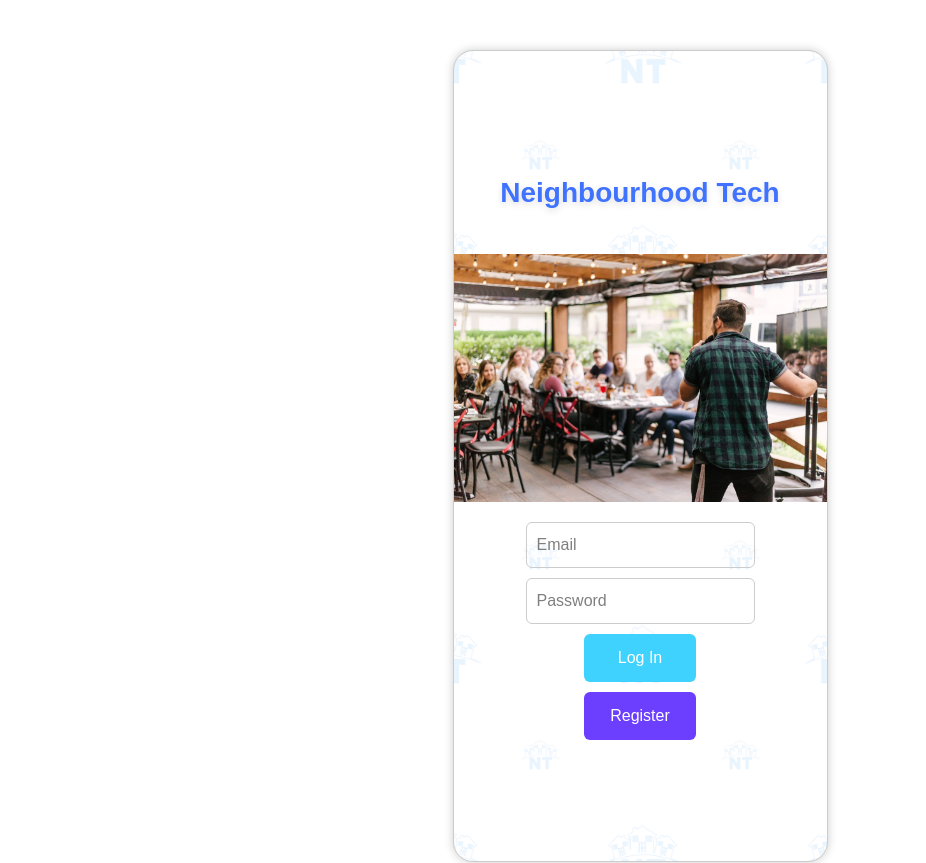
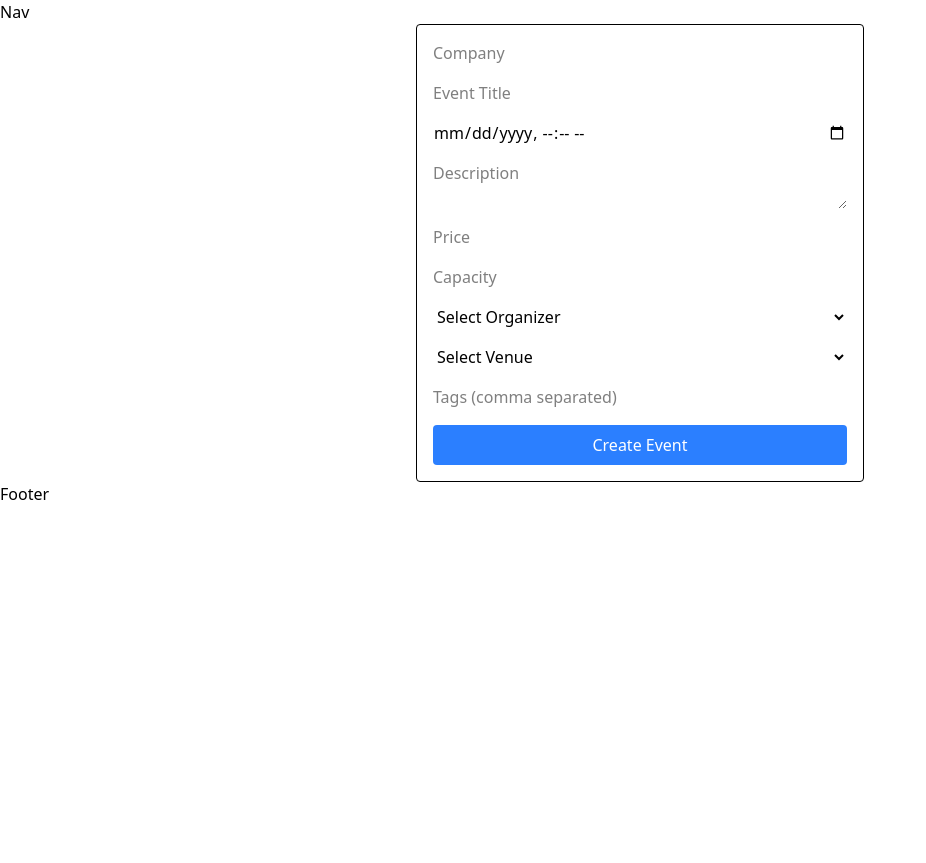
Before and after one commit to ADRcodes/neighbourhood-tech, a React (Vite) app: page /register in a window 1280 px wide. Shown: the top 863 px of the page, without its empty margins (0-926 px from the left). After the commit the page ends 800 px from the top, so only its background shows below. Built offline with nearby package versions, Linux system fonts and the light colour scheme; no server answers.

Commit message:
Install react router dom, rework app.jsx, add RegisterEventForm page

```diff
--- a/package.json
+++ b/package.json
@@ -13,6 +13,7 @@
     "@tailwindcss/vite": "^4.1.11",
     "react": "^19.1.0",
     "react-dom": "^19.1.0",
+    "react-router-dom": "^7.8.0",
     "tailwindcss": "^4.1.11"
   },
   "devDependencies": {
--- a/src/App.jsx
+++ b/src/App.jsx
@@ -1,14 +1,21 @@
+import { BrowserRouter as Router, Routes, Route } from "react-router-dom";
 import Footer from "./components/Footer";
 import Nav from "./components/Nav";
 import Home from "./pages/Home";
 import Unauthenticated from "./pages/Unauthenticated";
+import RegisterEventForm from "./pages/RegisterEventForm";
 
 function App() {
   return (
-    <>
-      <Unauthenticated />
-      <Home />
-    </>
+    <Router>
+      <Nav />
+      <Routes>
+        <Route path="/" element={<Home />} />
+        <Route path="/unauthenticated" element={<Unauthenticated />} />
+        <Route path="/register" element={<RegisterEventForm />} />
+      </Routes>
+      <Footer />
+    </Router>
   );
 }
 
--- /dev/null
+++ b/src/pages/RegisterEventForm.jsx
@@ -0,0 +1,154 @@
+import React, { useState, useEffect } from "react";
+
+const RegisterEventForm = () => {
+  const [formData, setFormData] = useState({
+    company: "",
+    title: "",
+    date: "",
+    description: "",
+    price: "",
+    capacity: "",
+    organizerId: "",
+    venueId: "",
+    tags: "",
+  });
+
+  const [venues, setVenues] = useState([]);
+  const [organizers, setOrganizers] = useState([]);
+
+  useEffect(() => {
+    // TODO: Fetch venues and organizers from backend
+    // For now, using placeholder data
+    setVenues([
+      { id: 1, name: "Downtown Conference Center" },
+      { id: 2, name: "Tech Park Hall" },
+    ]);
+    setOrganizers([
+      { id: 1, name: "John Doe" },
+      { id: 2, name: "Jane Smith" },
+    ]);
+  }, []);
+
+  const handleChange = (e) => {
+    const { name, value } = e.target;
+    setFormData((prev) => ({ ...prev, [name]: value }));
+  };
+
+  const handleSubmit = (e) => {
+    e.preventDefault();
+
+    const payload = {
+      company: formData.company,
+      title: formData.title,
+      date: formData.date, // backend will parse LocalDateTime
+      description: formData.description,
+      price: parseFloat(formData.price),
+      capacity: parseInt(formData.capacity),
+      organizer: { id: parseInt(formData.organizerId) },
+      venue: { id: parseInt(formData.venueId) },
+      tags: formData.tags.split(",").map((tag) => tag.trim()),
+    };
+
+    console.log("Submitting event payload:", payload);
+    // TODO: POST payload to backend endpoint
+  };
+
+  return (
+    <form
+      onSubmit={handleSubmit}
+      className="flex flex-col gap-4 max-w-md mx-auto p-4 border rounded"
+    >
+      <input
+        name="company"
+        placeholder="Company"
+        value={formData.company}
+        onChange={handleChange}
+        required
+      />
+      <input
+        name="title"
+        placeholder="Event Title"
+        value={formData.title}
+        onChange={handleChange}
+        required
+      />
+      <input
+        type="datetime-local"
+        name="date"
+        value={formData.date}
+        onChange={handleChange}
+        required
+      />
+      <textarea
+        name="description"
+        placeholder="Description"
+        value={formData.description}
+        onChange={handleChange}
+        maxLength="2000"
+        required
+      />
+      <input
+        type="number"
+        step="0.01"
+        name="price"
+        placeholder="Price"
+        value={formData.price}
+        onChange={handleChange}
+        required
+      />
+      <input
+        type="number"
+        name="capacity"
+        placeholder="Capacity"
+        value={formData.capacity}
+        onChange={handleChange}
+        min="1"
+        required
+      />
+
+      <select
+        name="organizerId"
+        value={formData.organizerId}
+        onChange={handleChange}
+        required
+      >
+        <option value="">Select Organizer</option>
+        {organizers.map((o) => (
+          <option key={o.id} value={o.id}>
+            {o.name}
+          </option>
+        ))}
+      </select>
+
+      <select
+        name="venueId"
+        value={formData.venueId}
+        onChange={handleChange}
+        required
+      >
+        <option value="">Select Venue</option>
+        {venues.map((v) => (
+          <option key={v.id} value={v.id}>
+            {v.name}
+          </option>
+        ))}
+      </select>
+
+      <input
+        name="tags"
+        placeholder="Tags (comma separated)"
+        value={formData.tags}
+        onChange={handleChange}
+      />
+
+      <button
+        type="submit"
+        className="bg-blue-500 text-white px-4 py-2 rounded"
+      >
+        Create Event
+      </button>
+    </form>
+  );
+};
+
+export default RegisterEventForm;
```
Also changed, not shown: 1 other file (tests, documents, lock files or other folders).
